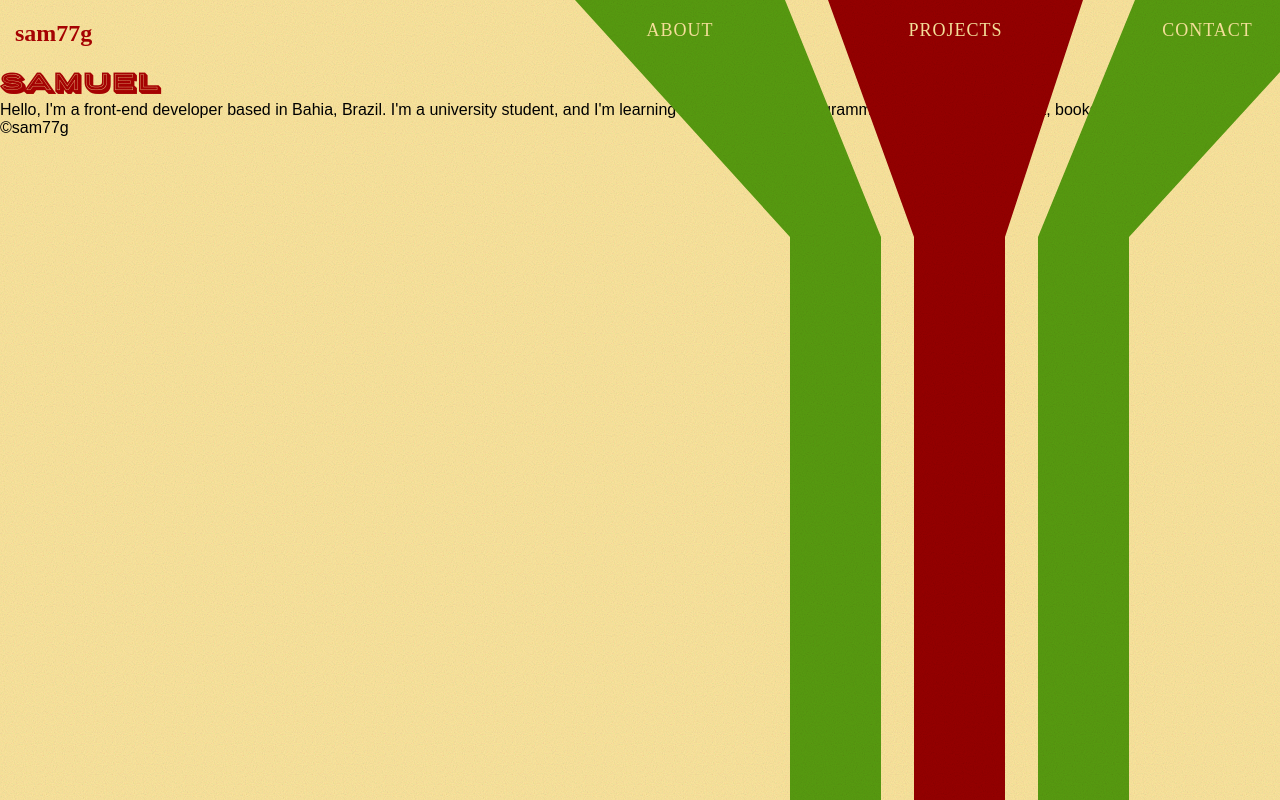
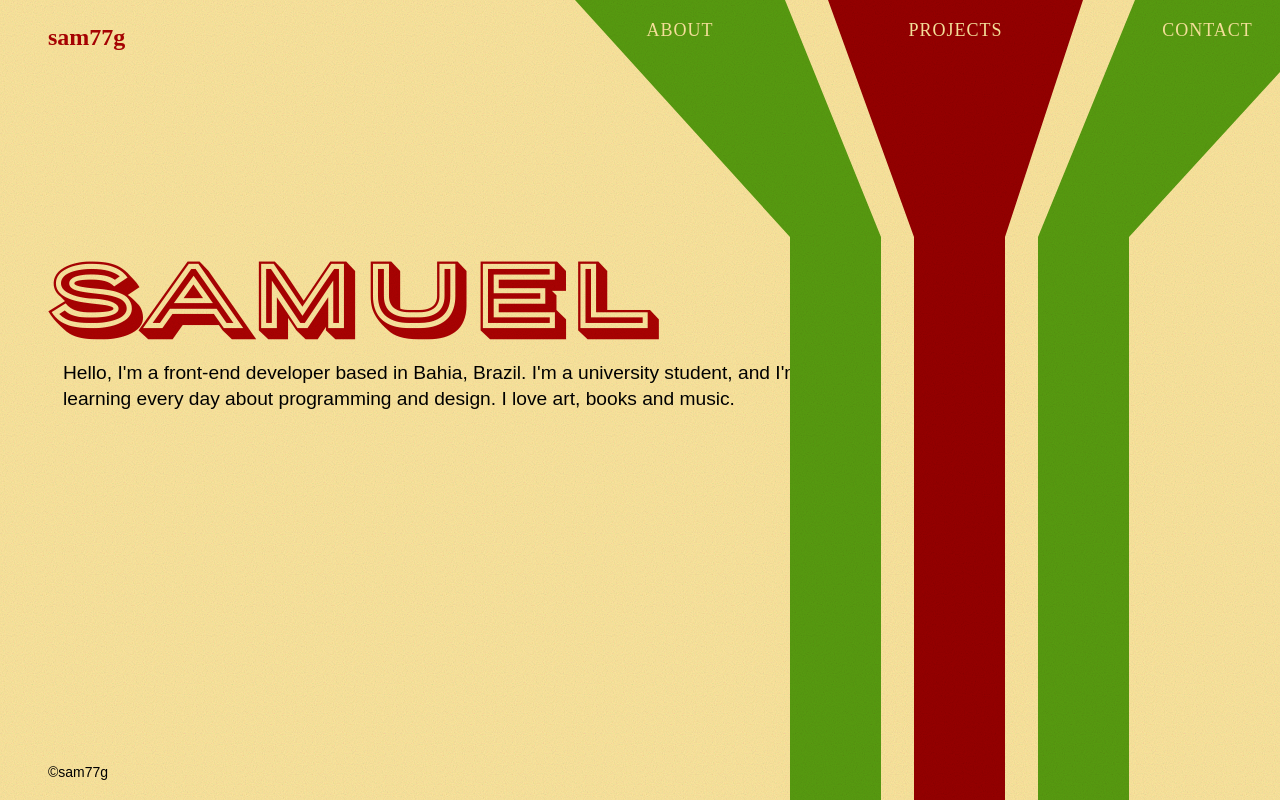
Before and after one commit to sam77g/sam77g-portifolio, a plain HTML site: page index.html in a window 1280 px wide. Drawn offline with Linux system fonts and the light colour scheme; a web font is replaced by a local one.

Commit message:
fix : consertando o texto

```diff
--- a/style.css
+++ b/style.css
@@ -35,10 +35,11 @@ footer a {
 
 header {
   font-family: var(--navbar-font);
-  display: flex;
-  justify-content: flex-end;
-  align-items: center;
-  padding: 20px 15px;
+  position: absolute;
+  top: 0;
+  left: 0;
+  width: 100%;          /* <- faltava isso */
+  padding: 24px 48px;
 }
 
 .logo {
@@ -150,3 +151,57 @@ body::before {
   font-family: var(--tiulo);
   color: var(--vermelho);
 }
+
+body {
+  position: relative;
+  min-height: 100vh;
+}
+
+/* logo no canto, igual ao design */
+header {
+  position: absolute;
+  top: 0;
+  left: 0;
+  padding: 24px 48px;
+}
+
+/* bloco do título + texto */
+.hero {
+  min-height: 100vh;
+  padding: 32vh 48px 0 48px;
+}
+
+.hero-tile {
+  font-size: 7.15vw;   /* ocupa ~60% da largura, como no Figma */
+  line-height: 1;
+  font-weight: normal;
+  margin-bottom: 12px;
+}
+
+.hero-text {
+  font-family: var(--text-font), sans-serif;
+  font-size: 1.2rem;
+  line-height: 1.4;
+  max-width: 800px;    /* quebra em 3 linhas e não encosta nas faixas */
+  padding-left: 15px;
+  color: #000;
+}
+
+footer {
+  position: absolute;
+  bottom: 20px;
+  left: 48px;
+  font-size: 14px;
+}
+
+/* telas médias: texto não passa por baixo das faixas */
+@media (max-width: 1200px) {
+  .hero-text { max-width: calc(100vw - 705px - 96px); }
+}
+
+/* mobile */
+@media (max-width: 800px) {
+  .hero { padding-top: 20vh; }
+  .hero-tile { font-size: 15vw; }
+  .hero-text { max-width: 100%; padding-left: 0; }
+}
```
